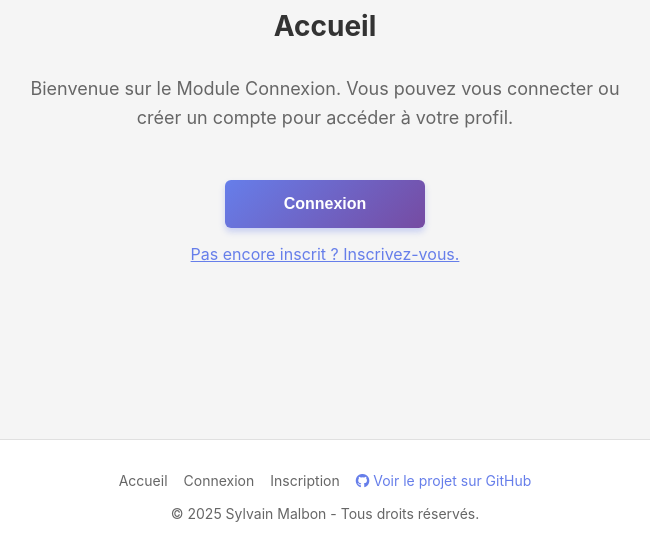
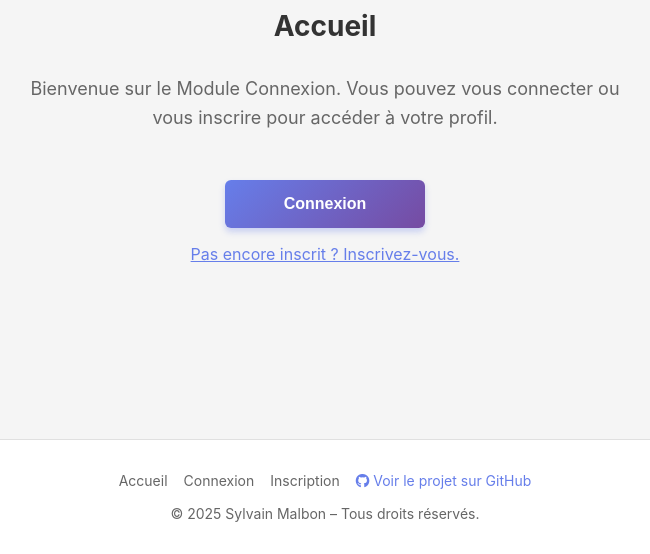
Before and after one commit to sylvain-malbon/module-connexion, a PHP site: page / in a window 1280 px wide. Shown: the part 246-800 px from the top of the page, without its empty margins (315-965 px from the left). Run offline with PHP 8.4, Linux system fonts and the light colour scheme.

Commit message:
Clarification textes index/footer pour meilleure lisibilité/compréhension

```diff
--- a/assets/includes/footer.php
+++ b/assets/includes/footer.php
@@ -28,6 +28,6 @@
     </div>
 
     <div class="footer-bottom">
-        <p>&copy; <?= date('Y') ?> Sylvain Malbon - Tous droits réservés.</p>
+        <p>&copy; <?= date('Y') ?> Sylvain Malbon – Tous droits réservés.</p>
     </div>
 </footer>
--- a/index.php
+++ b/index.php
@@ -29,7 +29,7 @@ $page_title = "Module Connexion";
     <main class="main">
         <h2 class="subtitle">Accueil</h2>
         <p class="description">
-            Bienvenue sur le Module Connexion. Vous pouvez vous connecter ou créer un compte pour accéder à votre profil.
+            Bienvenue sur le Module Connexion. Vous pouvez vous connecter ou vous inscrire pour accéder à votre profil.
         </p>
         <button class="btn-primary" onclick="window.location.href='pages/connexion.php'">
             Connexion
```
